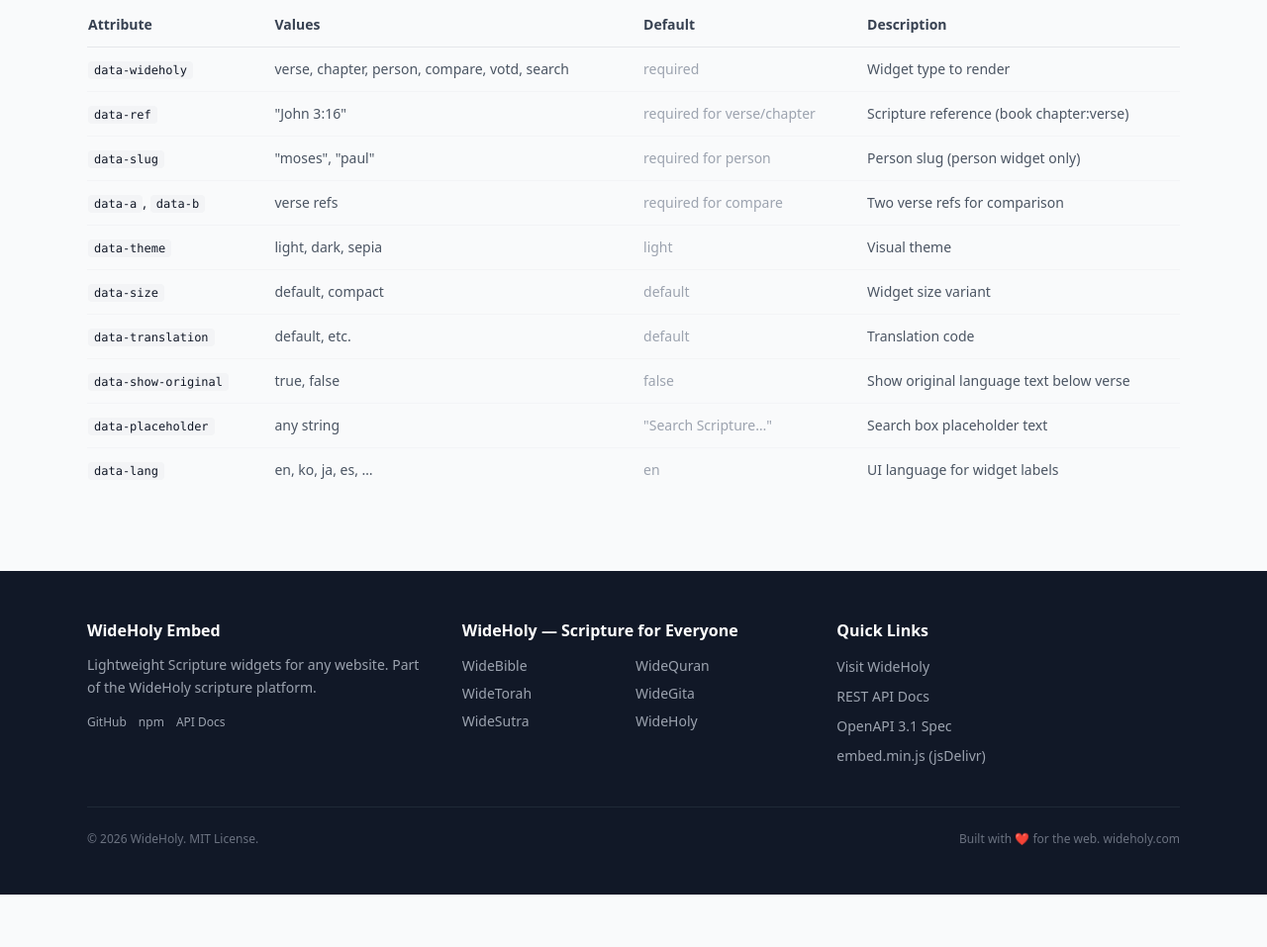
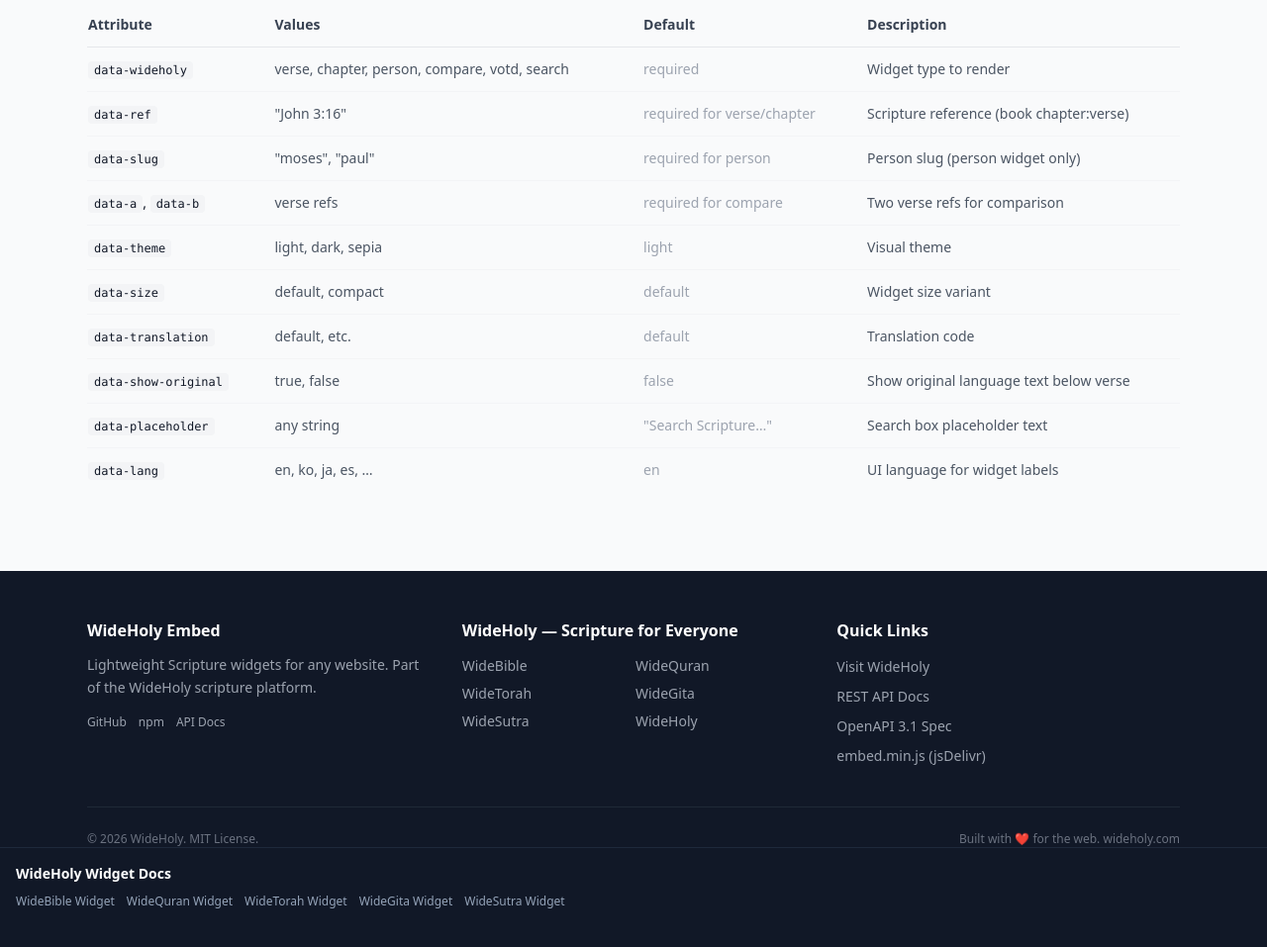
Before and after one commit to dobestan/wideholy-embed, a website: page docs/index.html in a window 1280 px wide. Shown: the part 3309-4266 px from the top of the page at 99% size. Before the commit the page ends 4213 px from the top, so only its background shows below. Drawn offline with nearby package versions, Linux system fonts and the light colour scheme; no server answers; files whose address does not match are found by name.

Commit message:
feat: add family widget cross-links in footer for SEO link equity

```diff
--- a/docs/index.html
+++ b/docs/index.html
@@ -492,7 +492,17 @@ import 'wideholy-embed';
         <span>Built with ❤️ for the web. <a href="https://wideholy.com" class="hover:text-gray-300">wideholy.com</a></span>
       </div>
     </div>
-  </footer>
+      <div class="border-t border-slate-800 pt-4 mb-4 px-4">
+      <h4 class="font-bold text-white text-sm mb-2">WideHoly Widget Docs</h4>
+      <div class="flex flex-wrap gap-3 text-xs">
+            <a href="https://widget.widebible.com" target="_blank" rel="noopener" class="text-slate-400 hover:text-white py-0.5">WideBible Widget</a>
+            <a href="https://widget.widequran.com" target="_blank" rel="noopener" class="text-slate-400 hover:text-white py-0.5">WideQuran Widget</a>
+            <a href="https://widget.widetorah.com" target="_blank" rel="noopener" class="text-slate-400 hover:text-white py-0.5">WideTorah Widget</a>
+            <a href="https://widget.widegita.com" target="_blank" rel="noopener" class="text-slate-400 hover:text-white py-0.5">WideGita Widget</a>
+            <a href="https://widget.widesutra.com" target="_blank" rel="noopener" class="text-slate-400 hover:text-white py-0.5">WideSutra Widget</a>
+      </div>
+    </div>
+</footer>
 
   <script>
     function app() {
```
